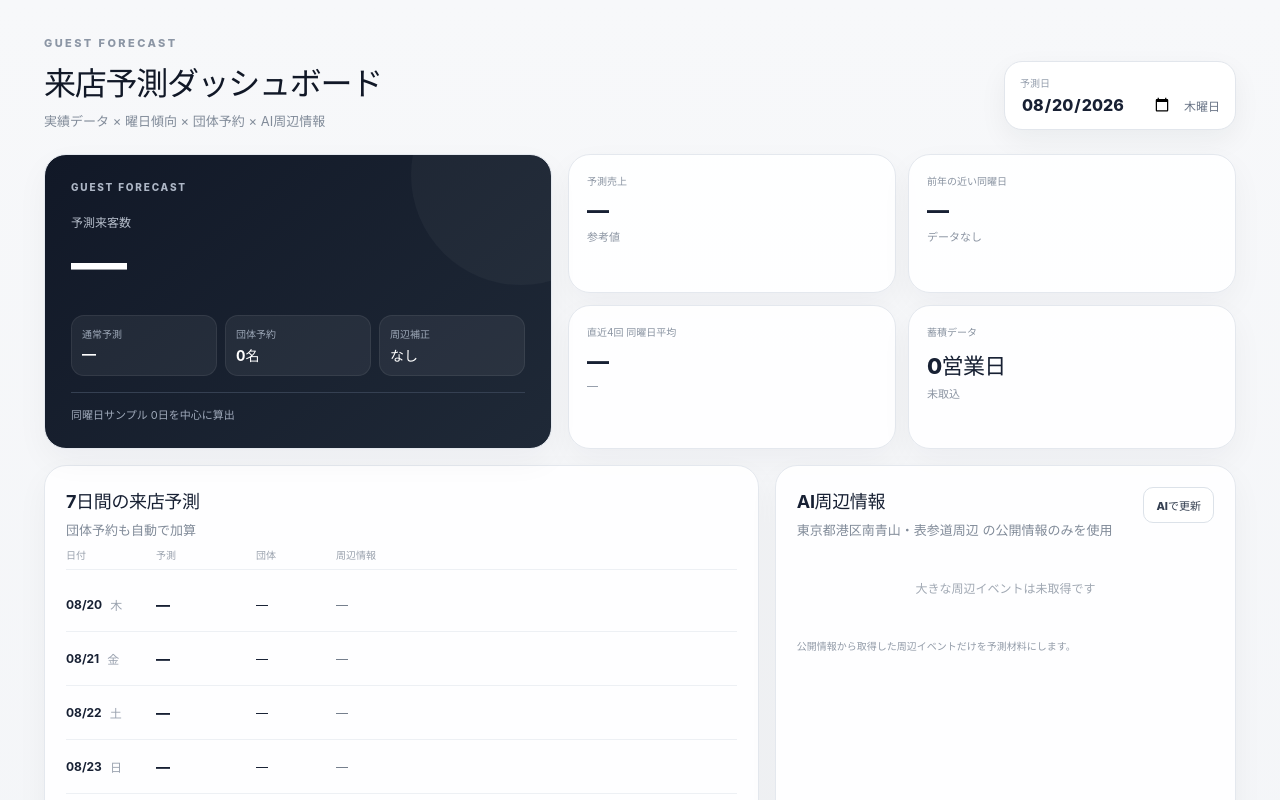
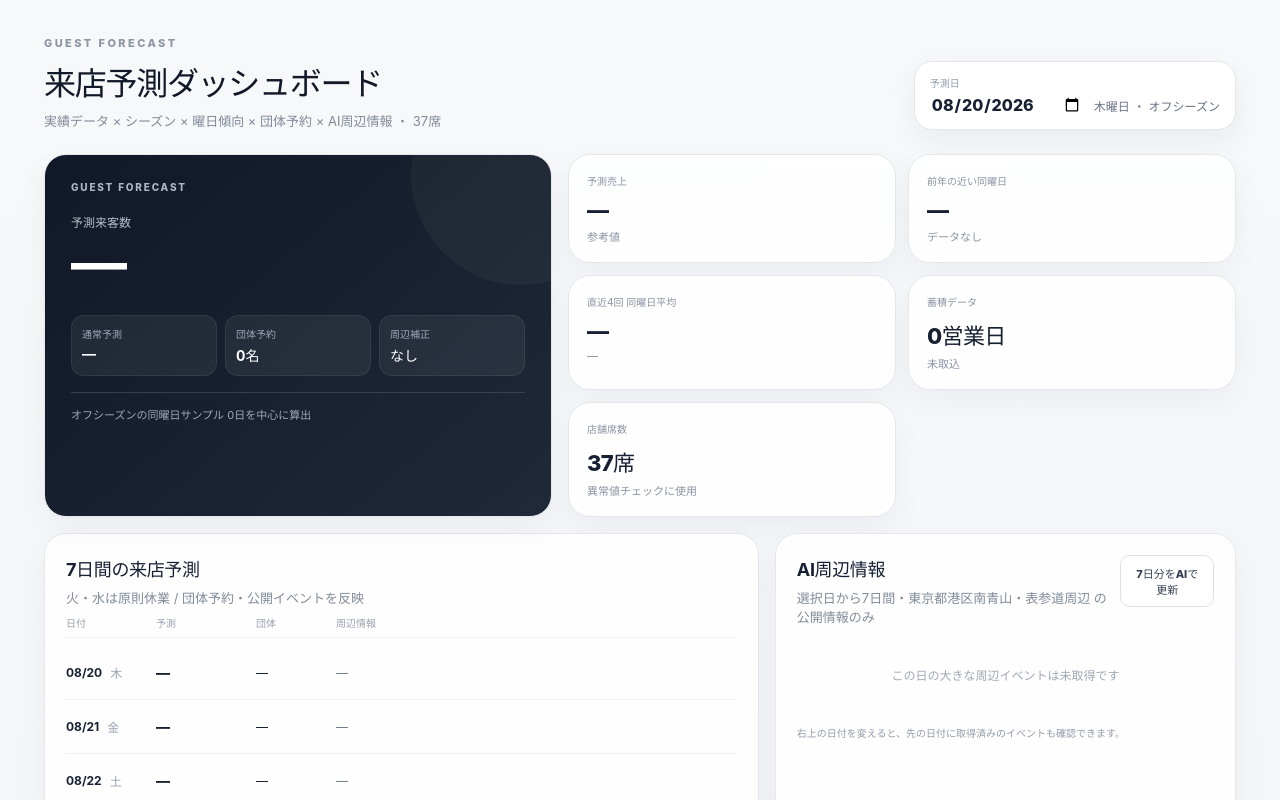
Before and after one commit to h16925nknk-glitch/sales-forecast-dashboard, a React (Vite) app: page / in a window 1280 px wide. Shown: the top 800 px of the page. Built offline with nearby package versions, Linux system fonts and the light colour scheme.

Commit message:
update dashboard v4

```diff
--- a/src/main.jsx
+++ b/src/main.jsx
@@ -7,12 +7,15 @@ const STORAGE_KEY = 'sales-forecast-history-v2';
 const RESERVATIONS_KEY = 'sales-forecast-group-reservations-v1';
 const PUBLIC_EVENTS_CACHE_KEY = 'sales-forecast-public-events-cache-v1';
 const STORE_AREA = '東京都港区南青山・表参道周辺';
+const SEAT_COUNT = 37;
 const weekdayJa = ['日','月','火','水','木','金','土'];
 
 const yen = (n) => Number.isFinite(n) ? `¥${Math.round(n).toLocaleString('ja-JP')}` : '—';
 const people = (n) => Number.isFinite(n) ? `${Math.round(n)}名` : '—';
 const iso = (d) => {
-  const y=d.getFullYear(); const m=String(d.getMonth()+1).padStart(2,'0'); const day=String(d.getDate()).padStart(2,'0');
+  const y=d.getFullYear();
+  const m=String(d.getMonth()+1).padStart(2,'0');
+  const day=String(d.getDate()).padStart(2,'0');
   return `${y}-${m}-${day}`;
 };
 const parseDate = (v) => {
@@ -27,6 +30,44 @@ const toNum = (v) => {
   return Number.isFinite(n) ? n : 0;
 };
 const avg = (xs) => xs.length ? xs.reduce((a,b)=>a+b,0)/xs.length : null;
+const median = (xs) => {
+  if (!xs.length) return null;
+  const a = [...xs].sort((x,y)=>x-y);
+  const mid = Math.floor(a.length/2);
+  return a.length % 2 ? a[mid] : (a[mid-1] + a[mid]) / 2;
+};
+const percentile = (xs, p) => {
+  if (!xs.length) return null;
+  const a = [...xs].sort((x,y)=>x-y);
+  const idx = (a.length - 1) * p;
+  const lo = Math.floor(idx);
+  const hi = Math.ceil(idx);
+  if (lo === hi) return a[lo];
+  return a[lo] + (a[hi] - a[lo]) * (idx - lo);
+};
+
+// 越前蟹シーズン: 11/8〜翌年4/10
+function getSeason(dateString) {
+  const d = new Date(`${dateString}T12:00:00`);
+  const month = d.getMonth() + 1;
+  const day = d.getDate();
+  if (
+    (month === 11 && day >= 8) ||
+    month === 12 ||
+    month <= 3 ||
+    (month === 4 && day <= 10)
+  ) return 'crab';
+  return 'off';
+}
+
+function seasonLabel(dateString) {
+  return getSeason(dateString) === 'crab' ? '越前蟹シーズン' : 'オフシーズン';
+}
+
+function isRegularClosedDay(dateString) {
+  const wd = new Date(`${dateString}T12:00:00`).getDay();
+  return wd === 2 || wd === 3; // 火・水
+}
 
 function normalizeRow(row) {
   const dateRaw = row['日付'] ?? row['date'] ?? row['Date'];
@@ -39,7 +80,9 @@ function normalizeRow(row) {
   return {
     date: iso(d), sales, guests, transactions,
     avgSpend: avgSpend || (guests ? sales / guests : 0),
-    weekday: d.getDay(), open: sales > 0 || guests > 0,
+    weekday: d.getDay(),
+    // 売上0円の日は曜日に関係なく休業日として扱う
+    open: sales > 0,
   };
 }
 
@@ -51,69 +94,74 @@ function dedupe(rows) {
   });
   return [...m.values()].sort((a,b)=>a.date.localeCompare(b.date));
 }
-function getSeason(dateString) {
-  const d = new Date(`${dateString}T12:00:00`);
-  const month = d.getMonth() + 1;
-  const day = d.getDate();
 
-  if (
-    (month === 11 && day >= 8) ||
-    month === 12 ||
-    month <= 3 ||
-    (month === 4 && day <= 10)
-  ) {
-    return 'crab';
-  }
-
-  return 'off';
-}
 function closestPriorYear(rows, target) {
   const t = new Date(`${target}T12:00:00`);
-  const targetSeason = getSeason(target);
-
-  const y = t.getFullYear() - 1;
+  const y = t.getFullYear()-1;
   const anchor = new Date(t);
   anchor.setFullYear(y);
-
-  return rows
-    .filter(r => {
+  const targetSeason = getSeason(target);
+  return rows.filter(r => {
     const d = new Date(`${r.date}T12:00:00`);
-
     return (
       d.getFullYear() === y &&
       d.getDay() === t.getDay() &&
-        Math.abs(d - anchor) / 86400000 <= 10 &&
-        r.open &&
+      Math.abs(d-anchor)/86400000 <= 10 &&
+      r.sales > 0 &&
       getSeason(r.date) === targetSeason
     );
-    })
-    .sort(
-      (a, b) =>
-        Math.abs(new Date(`${a.date}T12:00:00`) - anchor) -
-        Math.abs(new Date(`${b.date}T12:00:00`) - anchor)
+  }).sort((a,b)=>
+    Math.abs(new Date(`${a.date}T12:00:00`)-anchor) -
+    Math.abs(new Date(`${b.date}T12:00:00`)-anchor)
   )[0] || null;
 }
 
 function exactPriorYear(rows, target) {
-  const d = new Date(`${target}T12:00:00`); d.setFullYear(d.getFullYear()-1);
-  return rows.find(r=>r.date===iso(d)) || null;
+  const d = new Date(`${target}T12:00:00`);
+  d.setFullYear(d.getFullYear()-1);
+  const row = rows.find(r=>r.date===iso(d)) || null;
+  return row && row.sales > 0 && getSeason(row.date) === getSeason(target) ? row : null;
 }
 
 function forecast(rows, reservations, publicEvents, target) {
   const t = new Date(`${target}T12:00:00`);
   const wd = t.getDay();
   const targetSeason = getSeason(target);
+  const targetPublic = publicEvents.filter(e=>e.date===target);
+  const groupReservations = reservations.filter(r=>r.date===target);
+  const groupGuests = groupReservations.reduce((s,r)=>s + Number(r.guests || 0), 0);
 
-const before = rows.filter(
-  r =>
+  // 過去実績は同じシーズンの「営業日」だけを使用
+  const before = rows.filter(r =>
     r.date < target &&
-    r.open &&
+    r.sales > 0 &&
     getSeason(r.date) === targetSeason
   );
   const sameWeekday = before.filter(r=>r.weekday===wd).slice(-8);
   const recent28 = before.slice(-28);
   const prior = closestPriorYear(rows, target);
   const fourSame = sameWeekday.slice(-4);
+
+  // 火曜・水曜は基本定休日。団体予約が入っている場合だけ臨時営業として計算する。
+  if (isRegularClosedDay(target) && groupGuests === 0) {
+    return {
+      guests: 0,
+      sales: 0,
+      baseGuests: 0,
+      baseSales: 0,
+      groupGuests: 0,
+      groupReservations,
+      publicEvents: targetPublic,
+      publicImpactPct: 0,
+      prior,
+      exactPrior: exactPriorYear(rows, target),
+      fourWeekSales: avg(fourSame.map(r=>r.sales)),
+      fourWeekGuests: avg(fourSame.map(r=>r.guests)),
+      samples: sameWeekday.length,
+      closed: true,
+      season: targetSeason,
+    };
+  }
 
   const weighted = (parts) => {
     const valid = parts.filter(([v])=>Number.isFinite(v));
@@ -132,45 +180,64 @@ const before = rows.filter(
     [avg(recent28.map(r=>r.sales)), .20],
   ]);
 
-  const groupReservations = reservations.filter(r=>r.date===target);
-  const groupGuests = groupReservations.reduce((s,r)=>s + Number(r.guests || 0), 0);
   const recentSpend = avg(recent28.filter(r=>r.avgSpend>0).map(r=>r.avgSpend));
   const estimatedSpend = recentSpend || (baseGuests && baseSales ? baseSales/baseGuests : 0);
 
-  // Public event impact is deliberately conservative. AI returns an impact score 0–3.
-  const targetPublic = publicEvents.filter(e=>e.date===target);
-  const publicImpactPct = Math.min(0.12, targetPublic.reduce((s,e)=>s + (Number(e.impactScore)||0) * 0.015, 0));
+  // 公開イベントの補正は最大+12%まで。AIのイベント数だけで暴走させない。
+  const publicImpactPct = Math.min(
+    0.12,
+    targetPublic.reduce((s,e)=>s + (Number(e.impactScore)||0) * 0.015, 0)
+  );
 
-  const eventAdjustedGuests = baseGuests == null ? null : baseGuests * (1 + publicImpactPct);
-  const eventAdjustedSales = baseSales == null ? null : baseSales * (1 + publicImpactPct);
-const historicalGuests = before
-  .map(r => r.guests)
-  .filter(n => Number.isFinite(n) && n > 0);
+  let adjustedBaseGuests = baseGuests == null ? null : baseGuests * (1 + publicImpactPct);
+  let adjustedBaseSales = baseSales == null ? null : baseSales * (1 + publicImpactPct);
 
-const maxHistoricalGuests = historicalGuests.length
-  ? Math.max(...historicalGuests)
-  : null;
+  // 外れ値安全装置: 同じシーズンの実績から大きく外れる通常予測を抑える。
+  // 団体予約人数はこの上限の対象外で、そのまま加算する。
+  const historicalGuests = before.map(r=>r.guests).filter(n=>Number.isFinite(n) && n>0);
+  if (adjustedBaseGuests != null && historicalGuests.length >= 4) {
+    const med = median(historicalGuests);
+    const p90 = percentile(historicalGuests, 0.9);
+    const statisticalCap = Math.max(
+      Number.isFinite(p90) ? p90 * 1.5 : 0,
+      Number.isFinite(med) ? med * 2.0 : 0,
+      20
+    );
+    // 37席の店なので、通常営業だけで数百名になる予測は明らかな異常。
+    // 1日合計はランチ＋ディナーで37名を超え得るため、37名で固定はせず、
+    // 店舗規模から見た安全上限（4回転相当）も併用する。
+    const capacitySafetyCap = SEAT_COUNT * 4;
+    const softCap = Math.min(statisticalCap, capacitySafetyCap);
+    if (adjustedBaseGuests > softCap) {
+      const ratio = softCap / adjustedBaseGuests;
+      adjustedBaseGuests = softCap;
+      if (adjustedBaseSales != null) adjustedBaseSales *= ratio;
+    }
+  }
 
-let finalGuests =
-  eventAdjustedGuests == null
+  const finalGuests = adjustedBaseGuests == null
     ? (groupGuests || null)
-    : eventAdjustedGuests + groupGuests;
+    : adjustedBaseGuests + groupGuests;
+  const finalSales = adjustedBaseSales == null
+    ? (groupGuests ? groupGuests * estimatedSpend : null)
+    : adjustedBaseSales + groupGuests * estimatedSpend;
 
-if (
-  finalGuests &&
-  maxHistoricalGuests &&
-  finalGuests > maxHistoricalGuests * 1.5
-) {
-  finalGuests = maxHistoricalGuests * 1.15 + groupGuests;
-}
   return {
     guests: finalGuests,
-    sales: eventAdjustedSales == null ? null : eventAdjustedSales + groupGuests * estimatedSpend,
-    baseGuests, baseSales, groupGuests, groupReservations, publicEvents: targetPublic,
-    publicImpactPct, prior, exactPrior: exactPriorYear(rows, target),
+    sales: finalSales,
+    baseGuests,
+    baseSales,
+    groupGuests,
+    groupReservations,
+    publicEvents: targetPublic,
+    publicImpactPct,
+    prior,
+    exactPrior: exactPriorYear(rows, target),
     fourWeekSales: avg(fourSame.map(r=>r.sales)),
     fourWeekGuests: avg(fourSame.map(r=>r.guests)),
     samples: sameWeekday.length,
+    closed: false,
+    season: targetSeason,
   };
 }
 
@@ -187,6 +254,8 @@ function App(){
   const [eventStatus,setEventStatus] = useState('');
   const [eventLoading,setEventLoading] = useState(false);
   const [reservationForm,setReservationForm] = useState({name:'',time:'18:00',guests:''});
+  const [showDataEditor,setShowDataEditor] = useState(false);
+  const [dataMonth,setDataMonth] = useState('');
 
   useEffect(()=>localStorage.setItem(STORAGE_KEY,JSON.stringify(rows)),[rows]);
   useEffect(()=>localStorage.setItem(RESERVATIONS_KEY,JSON.stringify(reservations)),[reservations]);
@@ -194,13 +263,15 @@ function App(){
 
   const result = useMemo(()=>forecast(rows,reservations,publicEvents,target),[rows,reservations,publicEvents,target]);
   const next7 = useMemo(()=>Array.from({length:7},(_,i)=>{
-    const d = new Date(`${target}T12:00:00`); d.setDate(d.getDate()+i);
-    const date=iso(d); return {date, ...forecast(rows,reservations,publicEvents,date)};
+    const d = new Date(`${target}T12:00:00`);
+    d.setDate(d.getDate()+i);
+    const date=iso(d);
+    return {date, ...forecast(rows,reservations,publicEvents,date)};
   }),[rows,reservations,publicEvents,target]);
 
   const importCsv = (file) => {
     Papa.parse(file,{header:true,skipEmptyLines:true,encoding:'Shift_JIS',complete:(res)=>{
-      let normalized = res.data.map(normalizeRow).filter(Boolean);
+      const normalized = res.data.map(normalizeRow).filter(Boolean);
       if (!normalized.length) {
         Papa.parse(file,{header:true,skipEmptyLines:true,complete:(r2)=>finish(r2.data.map(normalizeRow).filter(Boolean))});
       } else finish(normalized);
@@ -209,7 +280,8 @@ function App(){
   const finish = (normalized) => {
     if(!normalized.length){setStatus('日付・純売上・客数を読み取れませんでした。');return;}
     setRows(prev=>dedupe([...prev,...normalized]));
-    setStatus(`${normalized.length}日分を取り込みました。`);
+    const closed = normalized.filter(r=>!r.open).length;
+    setStatus(`${normalized.length}日分を取り込みました。うち売上0円の${closed}日は休業日として除外します。`);
   };
 
   const addReservation = (e)=>{
@@ -225,21 +297,69 @@ function App(){
   };
 
   const collectPublicEvents = async ()=>{
-    setEventLoading(true); setEventStatus('公開情報を確認しています…');
+    setEventLoading(true);
+    setEventStatus('選択日から7日間の公開情報を確認しています…');
     try {
       const res = await fetch(`/api/public-events?date=${encodeURIComponent(target)}&area=${encodeURIComponent(STORE_AREA)}`);
       if(!res.ok) throw new Error('取得できませんでした');
       const data = await res.json();
       const incoming = Array.isArray(data.events) ? data.events : [];
+
+      const rangeDates = Array.from({length:7},(_,i)=>{
+        const d = new Date(`${target}T12:00:00`);
+        d.setDate(d.getDate()+i);
+        return iso(d);
+      });
+      const rangeSet = new Set(rangeDates);
+
       setPublicEvents(prev=>[
-        ...prev.filter(e=>e.date!==target),
-        ...incoming.map((e,i)=>({ ...e, id:e.id || `ai-${target}-${i}`, date:target }))
+        ...prev.filter(e=>!rangeSet.has(e.date)),
+        ...incoming
+          .filter(e=>rangeSet.has(e.date))
+          .map((e,i)=>({ ...e, id:e.id || `ai-${e.date}-${i}` }))
       ]);
-      setEventStatus(incoming.length ? `${incoming.length}件の周辺情報を反映しました。` : '予測に使う大きな周辺イベントは見つかりませんでした。');
+      setEventStatus(
+        incoming.length
+          ? `7日間で${incoming.length}件の周辺情報を反映しました。`
+          : '7日間で予測に使う大きな周辺イベントは見つかりませんでした。'
+      );
     } catch(err) {
-      setEventStatus('AI自動収集はAPI設定後に利用できます。団体予約の登録と売上予測はこのまま使えます。');
-    } finally { setEventLoading(false); }
+      setEventStatus('AI周辺情報を取得できませんでした。VercelのAPI設定を確認してください。');
+    } finally {
+      setEventLoading(false);
+    }
   };
+
+  const updateHistoryRow = (date, field, value) => {
+    setRows(prev => dedupe(prev.map(r => {
+      if (r.date !== date) return r;
+      const next = { ...r };
+      if (field === 'date') {
+        const d = parseDate(value);
+        if (!d) return r;
+        next.date = iso(d);
+        next.weekday = d.getDay();
+      } else {
+        next[field] = toNum(value);
+      }
+      if (field === 'sales') next.open = next.sales > 0;
+      if ((field === 'sales' || field === 'guests') && next.guests > 0) {
+        next.avgSpend = next.sales / next.guests;
+      }
+      return next;
+    })));
+  };
+
+  const deleteHistoryRow = (date) => {
+    if (!confirm(`${date} の実績データを削除しますか？`)) return;
+    setRows(prev => prev.filter(r => r.date !== date));
+  };
+
+  const availableMonths = useMemo(() => [...new Set(rows.map(r=>r.date.slice(0,7)))].sort().reverse(), [rows]);
+  const visibleHistory = useMemo(() => {
+    const filtered = dataMonth ? rows.filter(r=>r.date.startsWith(dataMonth)) : rows;
+    return [...filtered].sort((a,b)=>b.date.localeCompare(a.date)).slice(0,100);
+  }, [rows, dataMonth]);
 
   const dataRange = rows.length ? `${rows[0].date} 〜 ${rows[rows.length-1].date}` : '未取込';
   const wd = weekdayJa[new Date(`${target}T12:00:00`).getDay()];
@@ -248,8 +368,8 @@ function App(){
 
   return <main>
     <header>
-      <div><p className="eyebrow">GUEST FORECAST</p><h1>来店予測ダッシュボード</h1><p className="muted">実績データ × 曜日傾向 × 団体予約 × AI周辺情報</p></div>
-      <div className="dateBox"><label>予測日</label><input type="date" value={target} onChange={e=>setTarget(e.target.value)}/><span>{wd}曜日</span></div>
+      <div><p className="eyebrow">GUEST FORECAST</p><h1>来店予測ダッシュボード</h1><p className="muted">実績データ × シーズン × 曜日傾向 × 団体予約 × AI周辺情報 ・ 37席</p></div>
+      <div className="dateBox"><label>予測日</label><input type="date" value={target} onChange={e=>setTarget(e.target.value)}/><span>{wd}曜日 ・ {seasonLabel(target)}</span></div>
     </header>
 
     <section className="heroGrid">
@@ -257,30 +377,35 @@ function App(){
         <div className="cardTitle">GUEST FORECAST</div>
         <div className="forecastHero"><span>予測来客数</span><strong>{people(result.guests)}</strong></div>
         <div className="forecastBreakdown">
-          <div><span>通常予測</span><b>{people(result.baseGuests)}</b></div>
+          <div><span>通常予測</span><b>{result.closed ? '定休日' : people(result.baseGuests)}</b></div>
           <div><span>団体予約</span><b>{result.groupGuests ? `+${result.groupGuests}名` : '0名'}</b></div>
-          <div><span>周辺補正</span><b>{result.publicImpactPct ? `+${Math.round(result.publicImpactPct*100)}%` : 'なし'}</b></div>
+          <div><span>周辺補正</span><b>{result.closed ? 'なし' : (result.publicImpactPct ? `+${Math.round(result.publicImpactPct*100)}%` : 'なし')}</b></div>
         </div>
-        <div className="confidence">同曜日サンプル {result.samples}日を中心に算出</div>
+        <div className="confidence">
+          {result.closed
+            ? '火曜・水曜は原則定休日として予測。団体予約が入った日は臨時営業として計算します。'
+            : `${seasonLabel(target)}の同曜日サンプル ${result.samples}日を中心に算出`}
+        </div>
       </div>
       <div className="statsGrid">
-        <Stat label="予測売上" value={yen(result.sales)} sub="参考値" />
+        <Stat label="予測売上" value={yen(result.sales)} sub={result.closed ? '定休日' : '参考値'} />
         <Stat label="前年の近い同曜日" value={result.prior ? people(result.prior.guests) : '—'} sub={result.prior?.date || 'データなし'} />
         <Stat label="直近4回 同曜日平均" value={people(result.fourWeekGuests)} sub={yen(result.fourWeekSales)} />
-        <Stat label="蓄積データ" value={`${rows.filter(r=>r.open).length}営業日`} sub={dataRange} />
+        <Stat label="蓄積データ" value={`${rows.filter(r=>r.sales>0).length}営業日`} sub={dataRange} />
+        <Stat label="店舗席数" value={`${SEAT_COUNT}席`} sub="異常値チェックに使用" />
       </div>
     </section>
 
     <section className="twoCol">
       <div className="panel">
-        <div className="panelHead"><div><h2>7日間の来店予測</h2><p>団体予約も自動で加算</p></div></div>
+        <div className="panelHead"><div><h2>7日間の来店予測</h2><p>火・水は原則休業 / 団体予約・公開イベントを反映</p></div></div>
         <div className="forecastTable tableHead"><div>日付</div><div>予測</div><div>団体</div><div>周辺情報</div></div>
         <div className="forecastTable">
           {next7.map(x=>{
             const d=new Date(`${x.date}T12:00:00`);
             return <div className="trow" key={x.date}>
               <div><b>{x.date.slice(5).replace('-','/')}</b><span>{weekdayJa[d.getDay()]}</span></div>
-              <div className="forecastNumber">{people(x.guests)}</div>
+              <div className="forecastNumber">{x.closed ? '休業' : people(x.guests)}</div>
               <div>{x.groupGuests ? `${x.groupGuests}名` : '—'}</div>
               <div className="eventMini">{x.publicEvents.length ? x.publicEvents.map(e=>e.name).join(' / ') : '—'}</div>
             </div>;
@@ -290,16 +415,16 @@ function App(){
 
       <div className="panel aiPanel">
         <div className="panelHead">
-          <div><h2>AI周辺情報</h2><p>{STORE_AREA} の公開情報のみを使用</p></div>
-          <button className="secondaryButton" disabled={eventLoading} onClick={collectPublicEvents}>{eventLoading?'収集中…':'AIで更新'}</button>
+          <div><h2>AI周辺情報</h2><p>選択日から7日間・{STORE_AREA} の公開情報のみ</p></div>
+          <button className="secondaryButton" disabled={eventLoading} onClick={collectPublicEvents}>{eventLoading?'収集中…':'7日分をAIで更新'}</button>
         </div>
         <div className="eventList">
-          {selectedPublicEvents.length===0 ? <div className="empty">大きな周辺イベントは未取得です</div> : selectedPublicEvents.map(e=><div className="aiEventItem" key={e.id}>
+          {selectedPublicEvents.length===0 ? <div className="empty">この日の大きな周辺イベントは未取得です</div> : selectedPublicEvents.map(e=><div className="aiEventItem" key={e.id}>
             <div className="spark">✦</div><div><b>{e.name}</b><small>{e.time || '時間未定'}{e.venue ? ` ・ ${e.venue}` : ''}</small></div><span className="impact">影響 {['小','小','中','大'][Math.max(0,Math.min(3,Number(e.impactScore)||0))]}</span>
           </div>)}
         </div>
         {eventStatus && <p className="status neutral">{eventStatus}</p>}
-        <p className="note">公開情報から取得した周辺イベントだけを予測材料にします。</p>
+        <p className="note">右上の日付を変えると、先の日付に取得済みのイベントも確認できます。</p>
       </div>
     </section>
 
@@ -324,15 +449,42 @@ function App(){
 
       <div className="panel">
         <h2>実績データ</h2>
-        <p className="muted">スマレジCSVの「日付」「純売上」「客数」を自動認識します。</p>
+        <p className="muted">スマレジCSVの「日付」「純売上」「客数」を自動認識。売上0円の日は休業日として学習対象から除外します。</p>
         <div className="dataActions">
           <label className="upload"><input type="file" accept=".csv,text/csv" onChange={e=>e.target.files?.[0]&&importCsv(e.target.files[0])}/><span>CSVを追加</span></label>
-          {rows.length>0 && <button className="textButton" onClick={()=>{if(confirm('取り込んだ実績データを削除しますか？'))setRows([])}}>データをリセット</button>}
+          {rows.length>0 && <button className="secondaryButton" onClick={()=>setShowDataEditor(v=>!v)}>{showDataEditor?'一覧を閉じる':'データを見る・編集'}</button>}
         </div>
         {status && <p className="status">{status}</p>}
         <div className="dataSummary"><span>登録済み</span><strong>{rows.length}日分</strong><small>{dataRange}</small></div>
       </div>
     </section>
+
+    {showDataEditor && <section className="panel historyEditor">
+      <div className="panelHead historyEditorHead">
+        <div><h2>取り込み済みデータ</h2><p>値を変更すると即座に保存され、来店予測にも再反映されます。</p></div>
+        <select value={dataMonth} onChange={e=>setDataMonth(e.target.value)}>
+          <option value="">すべての月</option>
+          {availableMonths.map(m=><option key={m} value={m}>{m.replace('-', '年')}月</option>)}
+        </select>
+      </div>
+      <div className="historyTableWrap">
+        <table className="historyTable">
+          <thead><tr><th>日付</th><th>曜日</th><th>売上</th><th>客数</th><th>客単価</th><th>状態</th><th></th></tr></thead>
+          <tbody>
+            {visibleHistory.map(r=><tr key={r.date}>
+              <td><input className="dateInput" type="date" value={r.date} onChange={e=>updateHistoryRow(r.date,'date',e.target.value)}/></td>
+              <td>{weekdayJa[r.weekday]}</td>
+              <td><input type="number" min="0" value={Math.round(r.sales)} onChange={e=>updateHistoryRow(r.date,'sales',e.target.value)}/></td>
+              <td><input type="number" min="0" value={Math.round(r.guests)} onChange={e=>updateHistoryRow(r.date,'guests',e.target.value)}/></td>
+              <td>{yen(r.avgSpend)}</td>
+              <td><span className={r.open?'openPill':'closedPill'}>{r.open?'営業':'休業'}</span></td>
+              <td><button className="rowDelete" onClick={()=>deleteHistoryRow(r.date)}>削除</button></td>
+            </tr>)}
+          </tbody>
+        </table>
+      </div>
+      {visibleHistory.length===100 && <p className="note">表示は最大100件です。月を選ぶと絞り込めます。</p>}
+    </section>}
   </main>;
 }
 
```
Also changed, not shown: api/public-events.js (+24 -8 lines), src/styles.css, 2 other files (tests, documents, lock files or other folders). Lines whose indentation alone changed are shown as unchanged.
